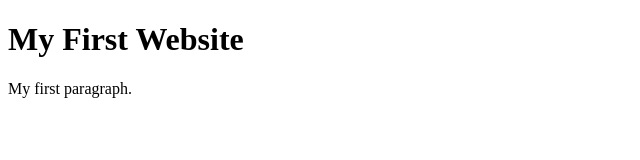
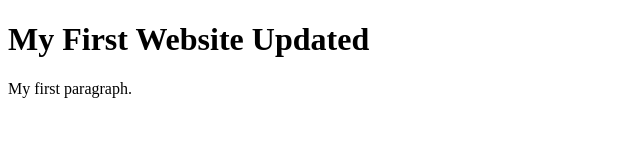
Before and after one commit to ganeshpatil0101/codersrank-template-prhiut, a website: page index.html in a window 1280 px wide. Shown: the whole page, without its empty margins (0-640 px from the left). Drawn offline with Linux system fonts and the light colour scheme.

Commit message:
Updated title

```diff
--- a/index.html
+++ b/index.html
@@ -5,7 +5,7 @@
   </head>
   <body>
 
-    <h1>My First Website</h1>
+    <h1>My First Website Updated</h1>
     <p>My first paragraph.</p>
 
   </body>
```
